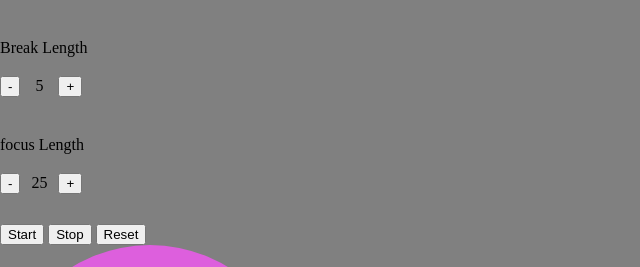
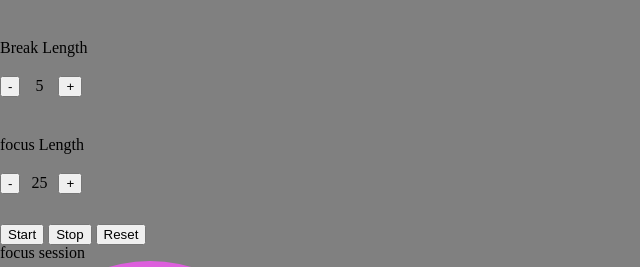
Before and after one commit to coffees4coders/pomodoro-clock, a plain HTML site: page index.html in a window 1280 px wide. Shown: the top 267 px of the page, without its empty margins (0-640 px from the left). Drawn offline with Linux system fonts and the light colour scheme.

Commit message:
Add toggling title to timer

```diff
--- a/app.js
+++ b/app.js
@@ -122,6 +122,8 @@ document.addEventListener('DOMContentLoaded', function() {
 
   // inserts time into clock UI when page loads
   updateDisplay(mainCountDownDisplay, determineActiveTimer().timeSetting, true);
+  // inserts appropriate title above countdown timer
+  document.getElementById('timer-id').innerHTML = determineActiveTimer().id;
 });
 
 /**
@@ -159,6 +161,7 @@ function toggleTimer() {
   var activeTimer = determineActiveTimer();
   var newActiveTimer;
 
+
   activeTimer.isActive = false;
 
   if (activeTimer.id === 'focus session') {
@@ -168,6 +171,9 @@ function toggleTimer() {
     focusTimer.isActive = true;
     newActiveTimer = focusTimer;
   }
+
+  // inserts appropriate title above countdown timer
+  document.getElementById('timer-id').innerHTML = determineActiveTimer().id;
 
   return newActiveTimer;
 }
--- a/index.html
+++ b/index.html
@@ -28,7 +28,7 @@
   <button class="stop-button" id="stop-button">Stop</button>
     <button class="reset-button" id="reset-button">Reset</button>
   </div>
-
+  <h2 id='timer-id'></h2>
   <div class="outer-circle" id="outer-circle-clock">
     <div class="counter" id="main-timer-display"></div>
 </div>
```
